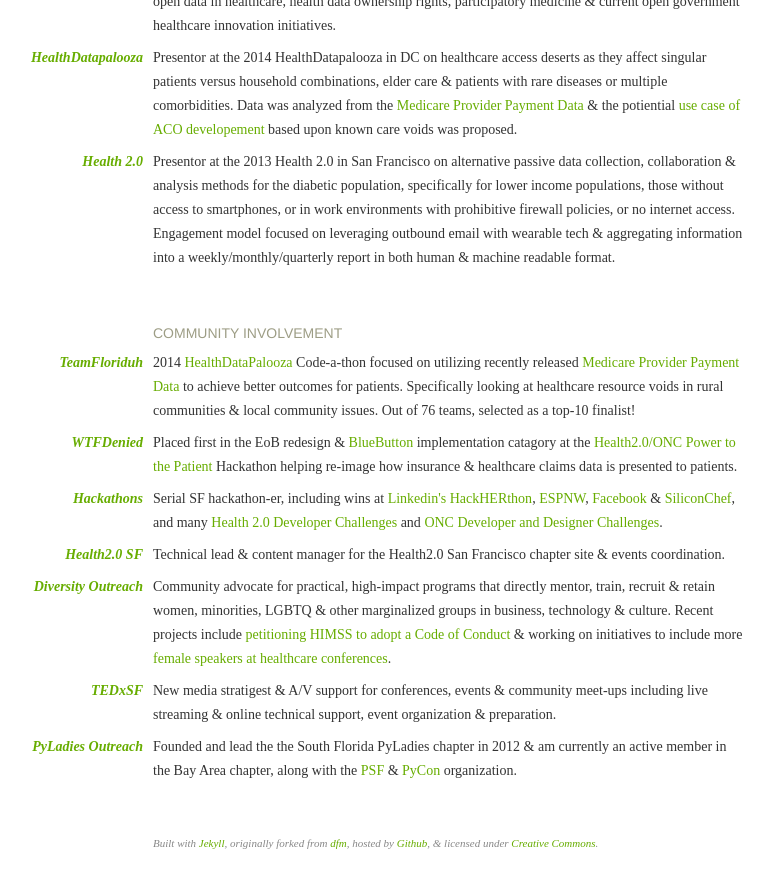
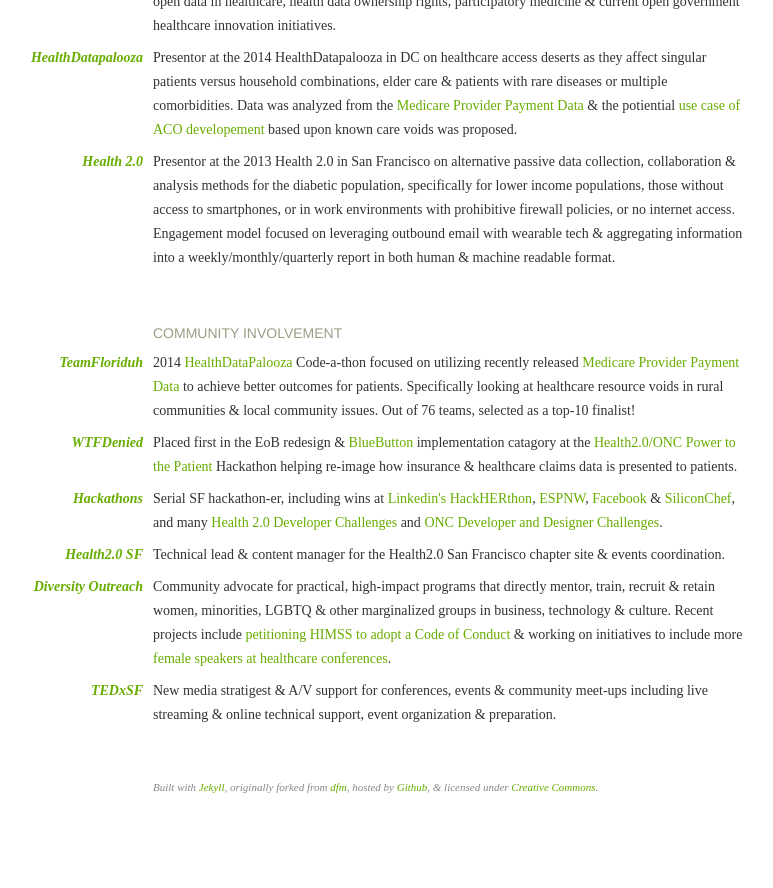
Before and after one commit to laurenstill/laurenstill.github.io, a Jekyll site: the page built from index.html, in a window 1280 px wide and 900 px high, scrolled down 2119 px. Shown: the top 888 px of the window, without its empty margins (292-1065 px from the left). Built offline with Jekyll 4.4.1, drawn with Linux system fonts in a browser that asks for light colours; after the commit the page ends 2963 px from its top, so only the background shows below that.

Commit message:
Update index.html

```diff
--- a/_layouts/index.html
+++ b/_layouts/index.html
@@ -274,14 +274,14 @@
             </li>
             -->
 
-                <li class="project">
+             <!--   <li class="project">
                 <span class="project-name">
                     <a href="http://www.pyladies.com/">PyLadies Outreach</a>
                 </span>
                 <span class="project-desc">
                 Founded and lead the the South Florida PyLadies chapter in 2012 &amp; am currently an active member in the Bay Area chapter, along with the <a href="http://www.python.org/psf/">PSF</a> &amp; <a href="https://us.pycon.org/2014/">PyCon</a> organization.
                 </span>
-            </li>
+            </li> -->
 
         </ul>
     </div>
```
